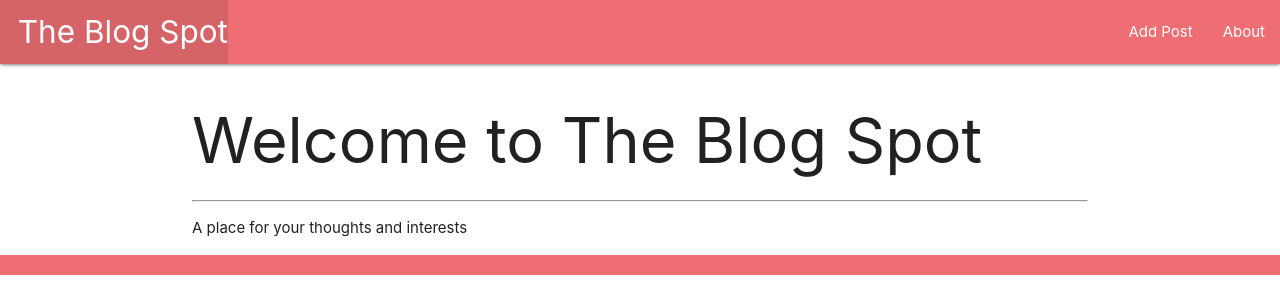
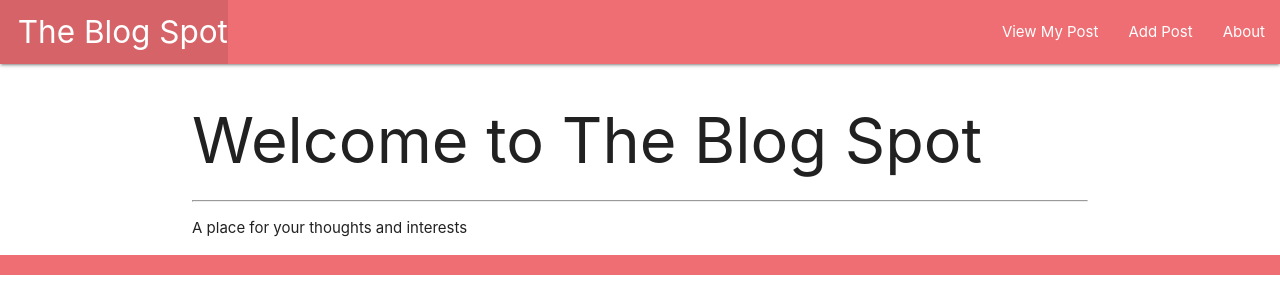
Before and after one commit to vsalter/TheBlogSpot, a Django app: page / in a window 1280 px wide. Shown: the top 300 px of the page. Run offline with Django 4.2, Linux system fonts and the light colour scheme.

Commit message:
added view my post link to base.html. added to detail.html to show the post when you click on it

```diff
--- a/TheBlogSpot/main_app/templates/base.html
+++ b/TheBlogSpot/main_app/templates/base.html
@@ -18,6 +18,7 @@
                     <li><a href="{% url 'home' %}" class="left brand-logo">&nbsp;&nbsp;The Blog Spot</a></li>
                 </ul>
                 <ul class="right">
+                    <li><a href="{% url 'blog-posts' %}">View My Post</a></li>
                     <li><a href="{% url 'post_create' %}">Add Post</a></li>
                     <li><a href="{% url 'about' %}">About</a></li>
                 </ul>
--- a/TheBlogSpot/main_app/urls.py
+++ b/TheBlogSpot/main_app/urls.py
@@ -4,7 +4,7 @@ from . import views
 urlpatterns = [
     path('', views.home, name='home'),
     path('about/', views.about, name='about'),
-    path('blog/', views.blog_posts, name='blog-post' ),
-    path('blog/<int:blog_id>/', views.blog_detail, name='detail'),
+    path('blog/', views.blog_posts, name='blog-posts' ),
+    path('blog/<int:post_id>/', views.blog_detail, name='detail'),
     path('blog/create/', views.PostCreate.as_view(), name='post_create')
 ]
```
Also changed, not shown: TheBlogSpot/main_app/templates/blog/detail.html (+8 -0 lines).
